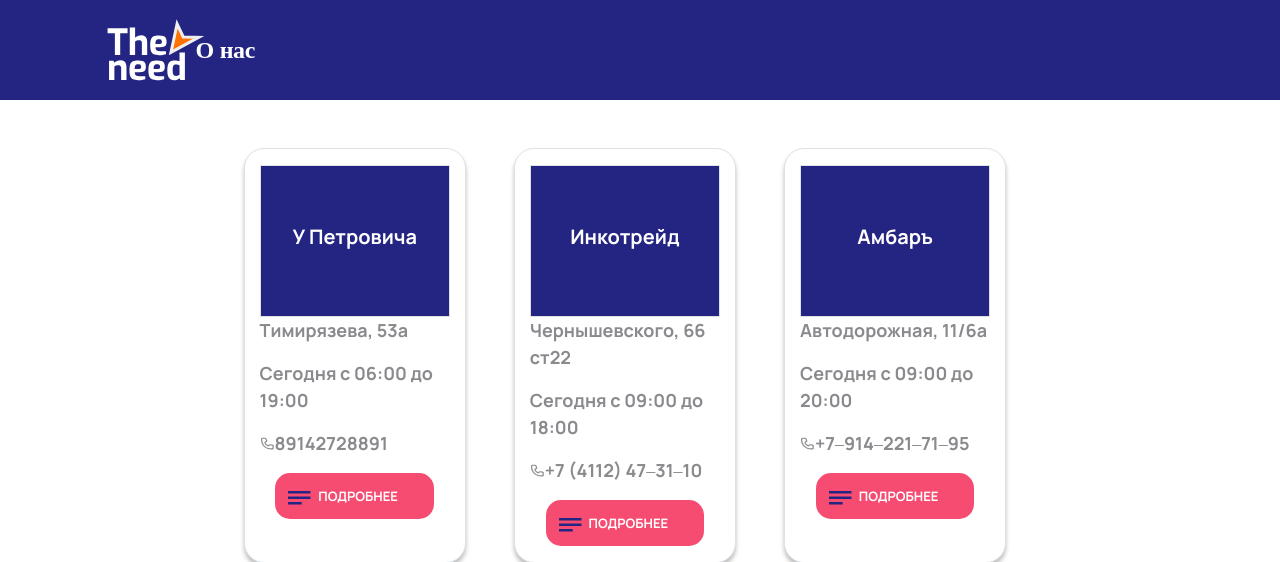
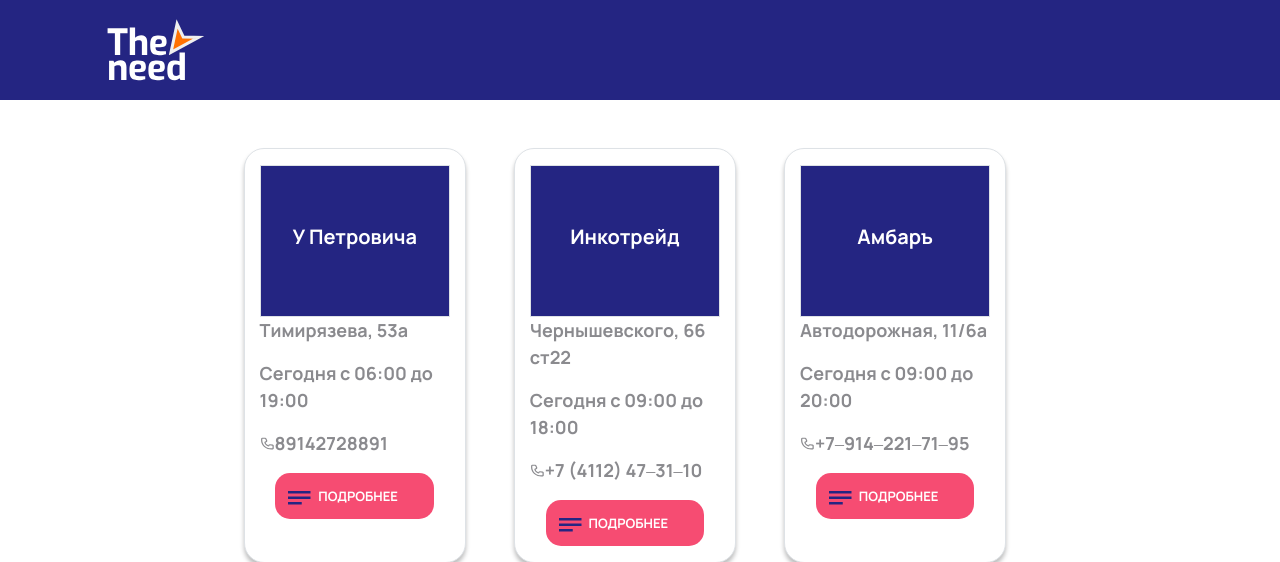
Before and after one commit to want74/theneed, a PHP site: page /mag.php in a window 1280 px wide. Shown: the top 562 px of the page. Run offline with PHP 8.4, Linux system fonts and the light colour scheme; data comes from the database, SQL or seed files in the repository; some libraries are stand-ins or nearby versions.

Commit message:
Update mag.php

```diff
--- a/mag.php
+++ b/mag.php
@@ -180,11 +180,6 @@ $query = mysqli_query($con, "SELECT * FROM store");
                             <img src="img/iconka.svg" class="my-auto">
                         </div>
                     </div>
-                    <div class="col-1">
-                        <div class="row" style="height: 100%;">
-                            <p class="lol text-center my-auto">О нас</p>
-                        </div>
-                    </div>
 
                 </div>
             </div>
```
